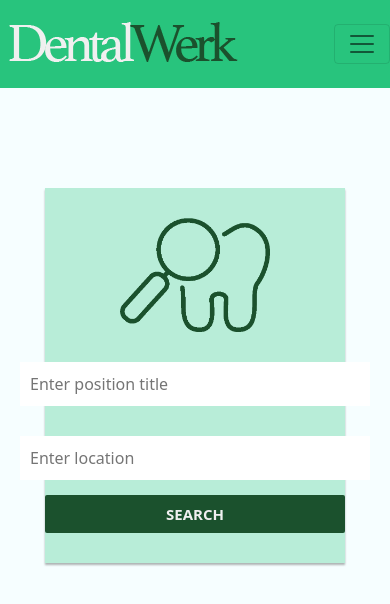
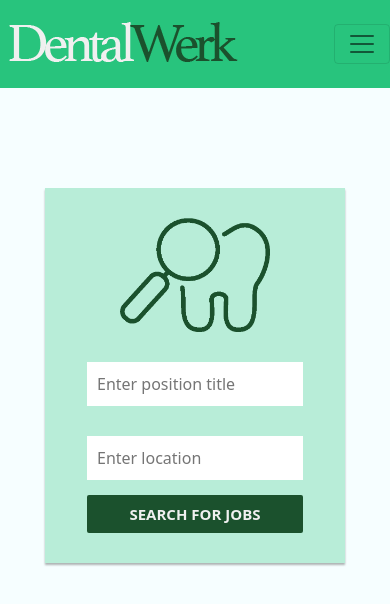
Before and after one commit to theMVPshop/nt03, a React (Create React App) app: page /job-search in a window 390 px wide. Shown: the top 604 px of the page. Built offline with nearby package versions, Linux system fonts and the light colour scheme; no server answers.

Commit message:
added responsive css for job and clinic search forms

```diff
--- a/src/components/ClinicSearch/ClinicSearch.js
+++ b/src/components/ClinicSearch/ClinicSearch.js
@@ -20,7 +20,6 @@ const ClinicSearch = ({setClinicSearch}) => {
 
   return (
     <div className='lg-search-form-container'>
-      <h3>Search for dental clinics in your area</h3>
       <div className='lg-search-form'>
         <img className='lg-search-form-icon' src={clinic} alt='clinic search icon' />
         <form className='lg-search-form' onSubmit={handleSubmit}>
@@ -31,7 +30,7 @@ const ClinicSearch = ({setClinicSearch}) => {
             onChange={handleTextChange}
           />
           <button className='btn lg-btn' type='submit'>
-            SEARCH
+            SEARCH FOR CLINICS
           </button>
         </form>
       </div>
--- a/src/components/JobSearch.js
+++ b/src/components/JobSearch.js
@@ -39,7 +39,7 @@ const JobSearch = ({setJobSearch}) => {
               onChange={handleTextChange}
           />
           <button className='btn lg-btn' type='submit'>
-            SEARCH
+            SEARCH FOR JOBS
           </button>
         </form>
       </div>
--- a/src/css/App.css
+++ b/src/css/App.css
@@ -73,6 +73,12 @@ body {
 }
 
 
+@media (max-width: 740px) {
+  .lg-btn {
+    width: 90%;
+  }
+}
+
 @media (max-width: 575px) {
   .sm-btn {
     width: 90%;
--- a/src/css/SearchForm.css
+++ b/src/css/SearchForm.css
@@ -49,7 +49,13 @@
 }
 
 @media (max-width: 740px) {
+  .lg-search-form {
+    width: auto;
+  }
 
+  .lg-search-input {
+    width: 90%;
+  }
 }
 
 @media (max-width: 575px) {
```
Also changed, not shown: src/components/unused/SearchFormLg.js (renamed from src/components/SearchFormLg.js).
